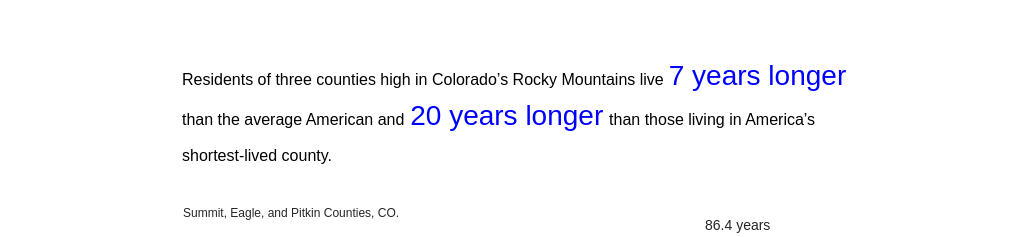
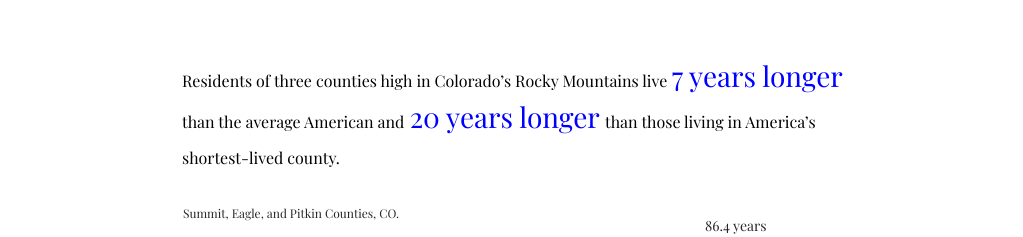
Before and after one commit to nunderwood6/the_ageless_alps, a plain HTML site: page index.html in a window 1280 px wide. Shown: the part 730-967 px from the top of the page, without its empty margins (128-1151 px from the left). Drawn offline with nearby package versions, Linux system fonts and the light colour scheme.

Commit message:
load font

```diff
--- a/index.html
+++ b/index.html
@@ -4,7 +4,7 @@
 		<meta charset="utf-8">
 		<meta name="viewport" content="width=device-width">
 		<title>The Ageless Alps</title>
-		<link href="https://fonts.googleapis.com/css?family=Crimson+Text" rel="stylesheet">
+		<link href="https://fonts.googleapis.com/css?family=Playfair+Display" rel="stylesheet">
 		<link rel="stylesheet" type="text/css" href="css/style.css">
 
 
```
